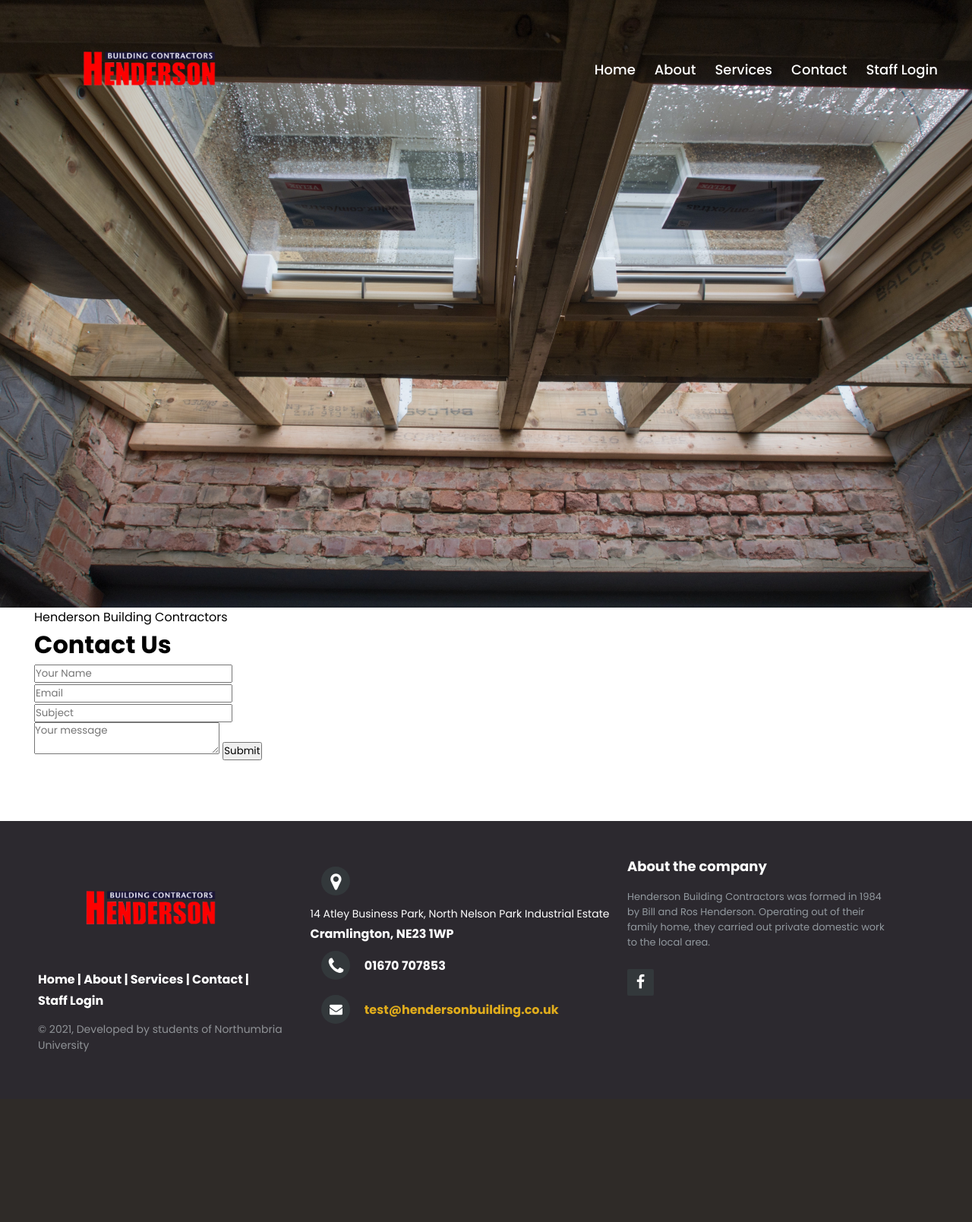
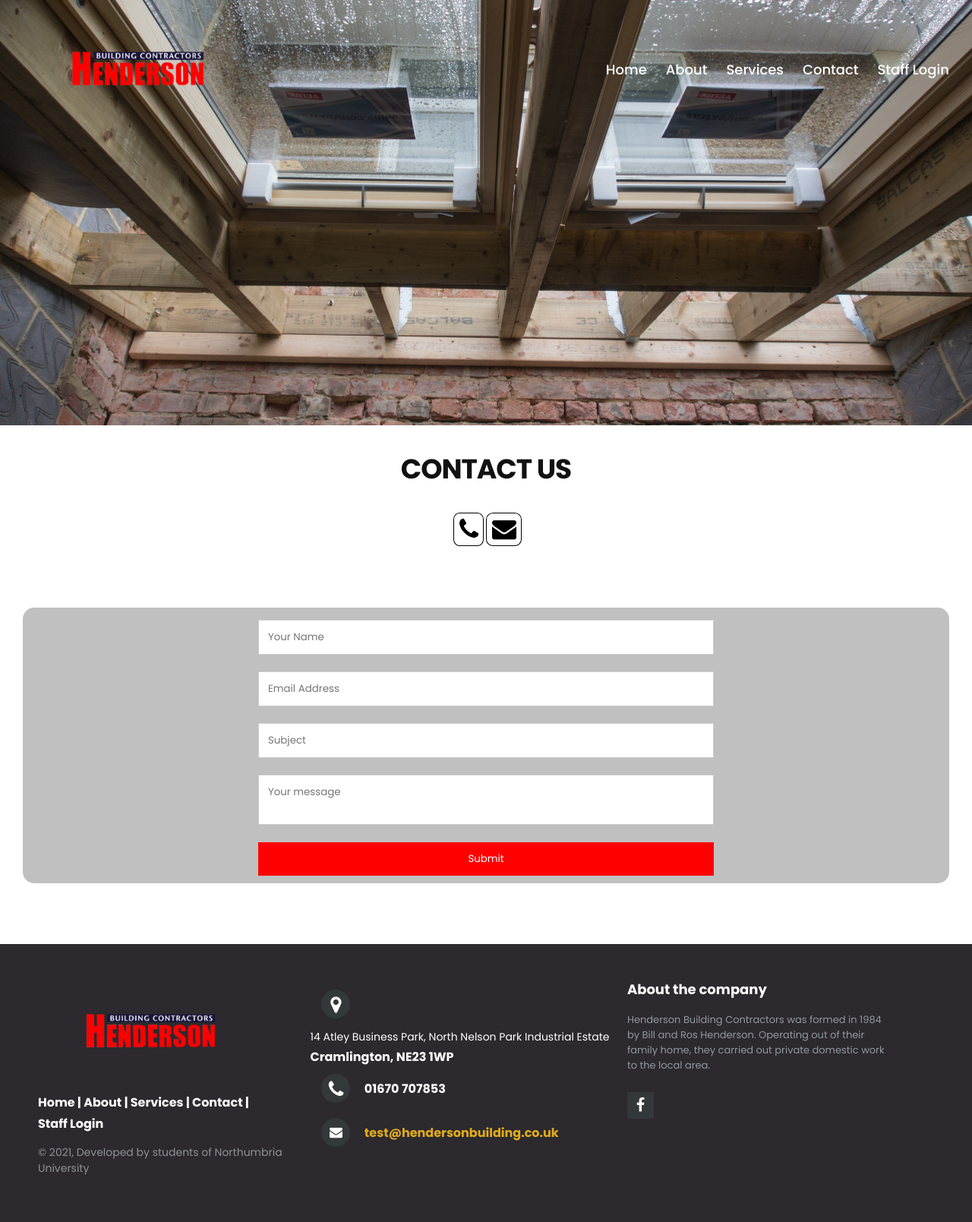
Before and after one commit to morgaancole/KV6002Group4, a PHP site: page /contactForm.php in a window 1280 px wide. Shown: the whole page at 76% size. Before the commit the page ends 1385 px from the top, so only its background shows below. Run offline with PHP 8.4, Linux system fonts and the light colour scheme; some libraries are stand-ins or nearby versions.

Commit message:
Updates on contact page

```diff
--- a/frontend/contactForm.php
+++ b/frontend/contactForm.php
@@ -2,15 +2,21 @@
   require_once("inc/functions.php");
   echo makePageStart();
   echo makeNav();
+  echo startMain();
 ?>
 
 
 <div style="background-image: url('styles/images/skylight.jpg');" class="banner" ></div>
-  <div class="about">
     <div class="content">
-      <div class="title">Henderson Building Contractors</div>
-      <div>
-        <h1>Contact Us</h1>
+      <div class="title"><h1>Contact Us</h1>
+        <div class="contact-icons">
+          <ul>
+            <li><a href="#"><i class="fa fa-phone"></i></a></li>
+            <li><a href="#"><i class="fa fa-envelope"></i></a></li>
+          </ul>
+        </div>
+      </div>
+        <div class="contact-form">
               <!-- Form that uses client side validation to make sure user is inputting correctly
                   formatted information before it is sent to the backend -->
               <form action="sendEmail.php" method="post">
@@ -19,14 +25,14 @@
                           autocomplete="first-name" size="20" maxlength="20">
                   <br>
                   <input name="email" type="email" required id="email"
-                    placeholder="Email" pattern="[a-z0-9._%+-]+@[a-z0-9.-]+\.[a-z]{2,}$" title="Invalid email address"
+                      placeholder="Email Address" pattern="[a-z0-9._%+-]+@[a-z0-9.-]+\.[a-z]{2,}$" title="Invalid email address"
                           autocomplete="email" size="20" maxlength="40">
                           <br>
                   <input name="subject" type="text" required id="subject"
                       placeholder="Subject" pattern="^[a-zA-Z]+(([',. -][a-zA-Z ])?[a-zA-Z]*)*$" title="Only alphabets are allowed"
                           autocomplete="subject" size="20" maxlength="20">
                           <br>
-                <textarea  name="message" placeholder="Your message" minlength="1" title="Please enter a message"></textarea>
+                  <textarea name="message" placeholder="Your message" minlength="1" title="Please enter a message"></textarea>
                   <input type="submit">
               </form>
         </div>
--- a/frontend/inc/functions.php
+++ b/frontend/inc/functions.php
@@ -82,7 +82,7 @@ function makeFooter(){
             |
             <a href="#">Services</a>
             |
-            <a href="#">Contact</a>
+            <a href="contactForm.php">Contact</a>
             |
             <a href="#">Staff Login</a>
             </p>
--- a/frontend/index.php
+++ b/frontend/index.php
@@ -6,7 +6,6 @@
 ?>
 
   <div style="background-image: url('styles/images/angel.jpg');" class="banner" ></div>
-  <div class="about">
     <div class="content">
       <div class="title">Henderson Building Contractors</div>
       <p>Homepage shit can go here:</p>
--- a/frontend/styles/style.css
+++ b/frontend/styles/style.css
@@ -4,6 +4,11 @@
   padding: 0;
   box-sizing: border-box;
   font-family: 'Poppins', sans-serif;
+}
+
+body{
+  width: 100%;
+  padding: 0px;
 }
 /*scroll bar */
 ::-webkit-scrollbar {
@@ -19,10 +24,36 @@
   background: rgb(0,123,255,0.3);
 }
 .content{
-  max-width: 1250px;
-  margin: auto;
+  max-width: 100vw;
+  margin: 0;
   padding: 0 30px;
 }
+
+
+/*Title div used throughout site*/
+.title{
+  font-size: large;
+  text-align: center;
+  height: 30vh;
+  color: #111;
+  font-family: 'Helvetica Neue', sans-serif;
+  font-weight: bold;
+  letter-spacing: -1px;
+  line-height: 1;
+  text-align: center;
+  text-transform: uppercase;
+  display: flex;
+  align-items: center;
+  flex-flow: column wrap;
+  padding-top: 5%;
+  width: 100%;
+}
+
+@media (max-height:800px){
+	.title { position: static; }
+	.title { padding-top:40px;
+}
+
 
 /*Nav bar*/
 .navbar{
@@ -72,7 +103,7 @@
   text-decoration: underline;
 }
 .banner{
-  height: 100vh;
+  height: 70vh;
   background-size: cover;
   background-position: center;
   background-attachment: fixed;
@@ -331,3 +362,90 @@ footer{
 	}
 
 }
+
+/*Contact Form*/
+
+/* Style the container/contact section */
+.contact-form {
+  border-radius: 15px;
+  padding: 10px;
+  display: flex;
+  align-items: center;
+  flex-flow: column wrap;
+  background-color: #c0c0c0;
+  margin: 0;
+}
+
+.contact-form form{
+  width: 50%;
+}
+
+.contact-form input[type=text] {
+  width: 100%;
+  padding: 12px;
+  border: 1px solid #ccc;
+  margin-top: 6px;
+  margin-bottom: 16px;
+  resize: none;
+}
+
+.contact-form form textarea {
+  width: 100%;
+  padding: 12px;
+  border: 1px solid #ccc;
+  margin-top: 6px;
+  margin-bottom: 16px;
+  resize: none;
+
+}
+
+.contact-form input[type=email]{
+  width: 100%;
+  padding: 12px;
+  border: 1px solid #ccc;
+  margin-top: 6px;
+  margin-bottom: 16px;
+  resize: none;
+}
+
+.contact-form input[type=submit] {
+  background-color: red;
+  color: white;
+  padding: 12px 20px;
+  border: none;
+  cursor: pointer;
+  width: 100%;
+}
+
+.contact-form input[type=submit]:hover {
+  background-color: #b00404;
+}
+
+.contact-icons{
+  position: absolute;
+  bottom:   10%;
+}
+
+.contact-icons li{
+  display: inline-block;
+}
+
+.contact-icons li i{
+  display: inline-block;
+  color: black;
+  font-size: xx-large;
+  margin: 1px 2px;
+  border: 1px solid black;
+  padding:5px;
+  border-radius: 20%;
+  width: 100%;
+}
+
+
+@media (max-width: 880px) {
+
+  .contact-form form{
+    width: 100%;
+  }
+
+}
```
Lines whose indentation alone changed are shown as unchanged.
